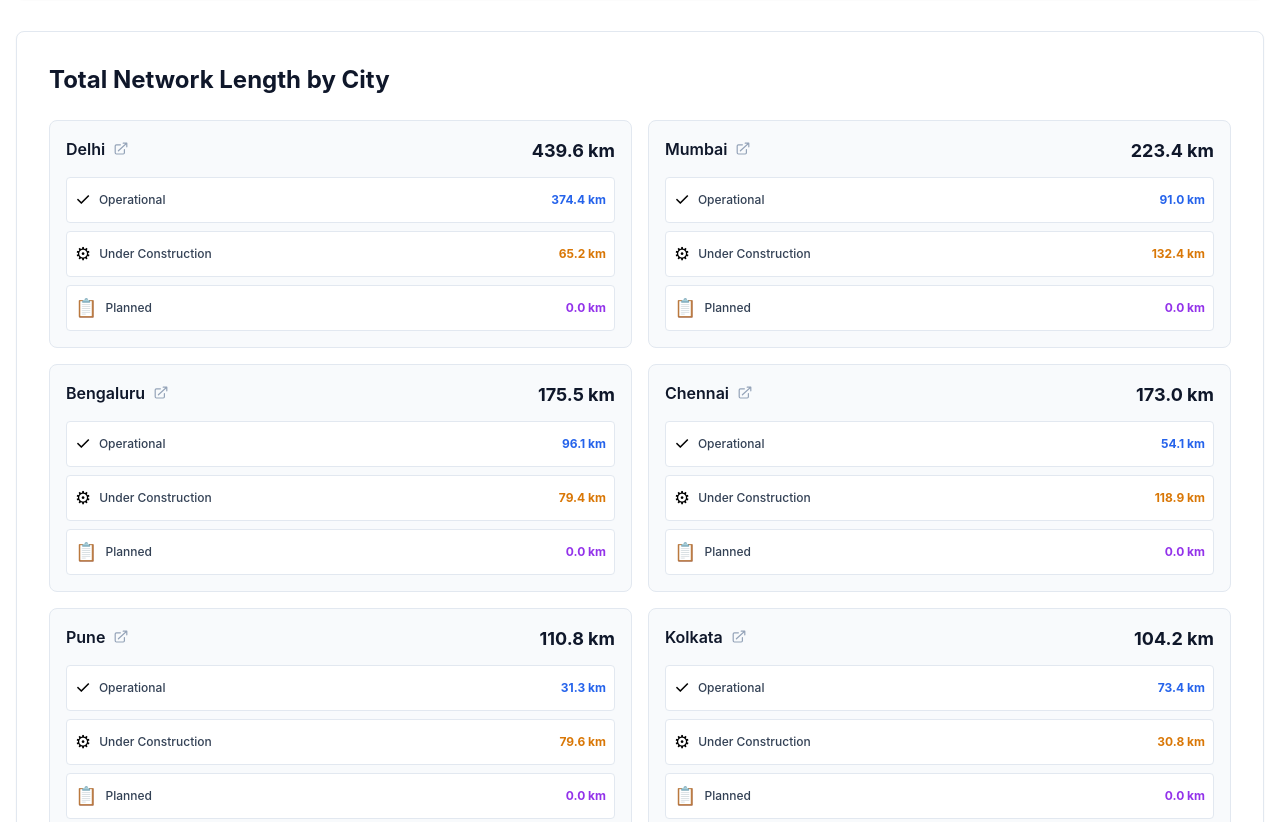
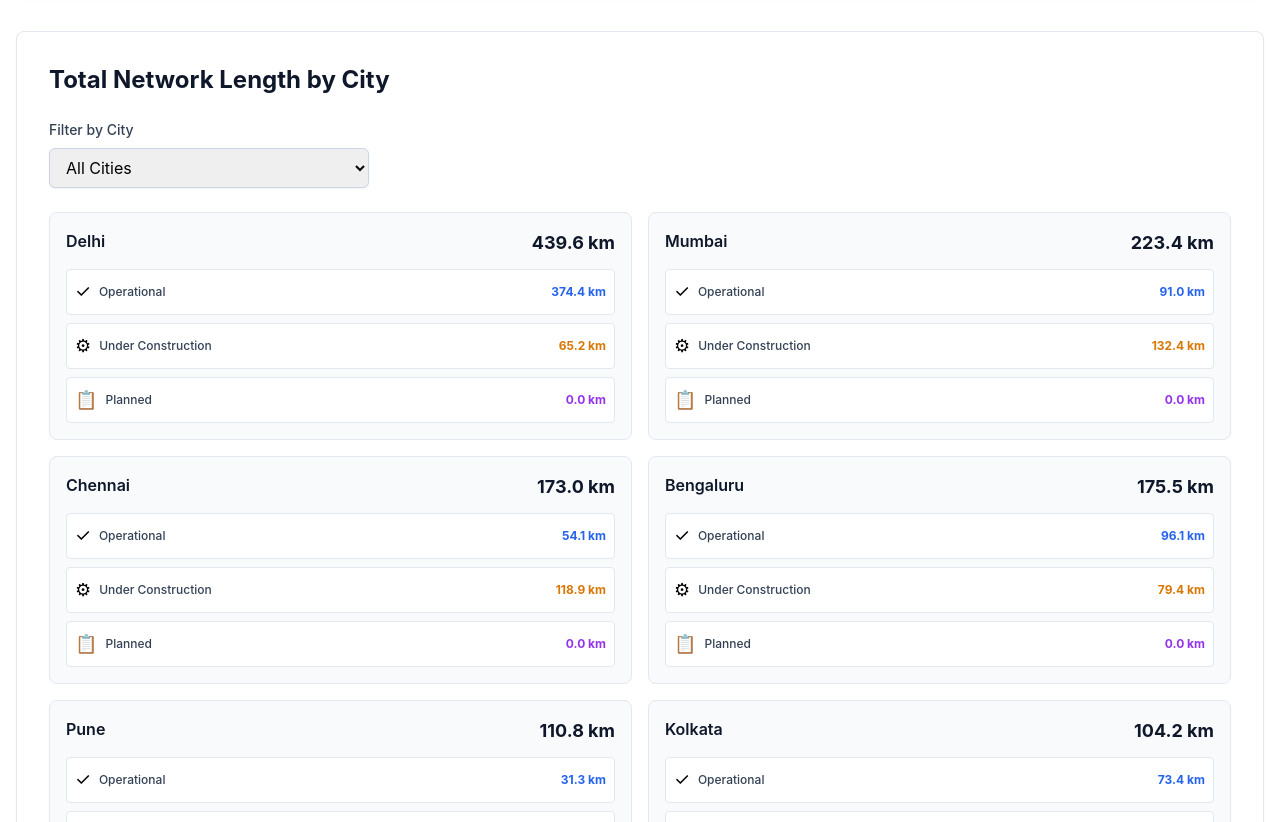
Before and after one commit to nbodd/metrosystems-india, a React (Vite) app: page / in a window 1280 px wide. Shown: the part 1978-2800 px from the top of the page. Built offline with nearby package versions, Linux system fonts and the light colour scheme.

Commit message:
update city tiers and add search filter

```diff
--- a/src/App.jsx
+++ b/src/App.jsx
@@ -9,6 +9,8 @@ import MetroCitiesData from './data/metro-cities.json';
 class App extends Component {
   render() {
     const allData = [...MetroData, ...MetroCitiesData];
+    const tierOneData = allData.filter(city => city.operational_kms >= 60 || city.city === 'Chennai');
+    const tierTwoData = allData.filter(city => city.operational_kms < 60 && city.city !== 'Chennai');
     const totalOperational = allData.reduce((sum, d) => sum + d.operational_kms, 0);
     const totalUnderConstruction = allData.reduce((sum, d) => sum + d.under_construction_kms, 0);
     const totalPlanned = allData.reduce((sum, d) => sum + d.planned_kms, 0);
@@ -59,14 +61,14 @@ class App extends Component {
             <MetricCard
               label='Cities Analyzed'
               value={citiesCount}
-              subtext={`${MetroData.length} Tier I, ${MetroCitiesData.length} Tier II`}
+              subtext={`${tierOneData.length} Tier I, ${tierTwoData.length} Tier II`}
               color='slate'
               icon='🏙'
             />
           </div>
 
           {/* Charts Section */}
-          <AnalyticsCharts tierOneData={MetroData} tierTwoData={MetroCitiesData} />
+          <AnalyticsCharts tierOneData={tierOneData} tierTwoData={tierTwoData} />
 
           {/* Data Source Footer */}
           <div className='mt-16 p-8 bg-slate-50 rounded-xl shadow-sm border border-slate-200'>
--- a/src/components/AnalyticsCharts.jsx
+++ b/src/components/AnalyticsCharts.jsx
@@ -18,9 +18,11 @@ import {
 
 export default function AnalyticsCharts({ tierOneData, tierTwoData }) {
   const [chartType, setChartType] = useState('stacked');
+  const [selectedCity, setSelectedCity] = useState('All');
 
   // Combine all data for top performers
   const allData = [...tierOneData, ...tierTwoData];
+  const filteredData = selectedCity === 'All' ? allData : allData.filter(city => city.city === selectedCity);
   const totalOperational = allData.reduce((sum, d) => sum + d.operational_kms, 0);
   const totalUnderConstruction = allData.reduce((sum, d) => sum + d.under_construction_kms, 0);
   const totalPlanned = allData.reduce((sum, d) => sum + d.planned_kms, 0);
@@ -108,7 +110,7 @@ export default function AnalyticsCharts({ tierOneData, tierTwoData }) {
         <div className="flex items-center justify-between mb-6">
           <div>
             <h3 className="text-2xl font-bold text-slate-900">Tier I Cities - Metro Network</h3>
-            <p className="text-sm text-slate-500 mt-1">Largest metropolitan areas with comprehensive metro systems</p>
+            <p className="text-sm text-slate-500 mt-1">Cities with operational metro network length of 60 km or more</p>
           </div>
           <div className="flex gap-2">
             <button
@@ -156,7 +158,7 @@ export default function AnalyticsCharts({ tierOneData, tierTwoData }) {
       {/* Tier II Cities - Chart */}
       <div className="bg-white rounded-lg shadow-sm p-8 border border-slate-200">
         <h3 className="text-2xl font-bold text-slate-900 mb-2">Tier II Cities - Metro Network</h3>
-        <p className="text-sm text-slate-500 mb-6">Secondary metropolitan areas and emerging cities</p>
+        <p className="text-sm text-slate-500 mb-6">Cities with operational metro network length less than 60 km</p>
         <ResponsiveContainer width="100%" height={350}>
           <ComposedChart data={tierTwoData} margin={{ top: 20, right: 30, left: 0, bottom: 60 }}>
             <CartesianGrid strokeDasharray="3 3" stroke="#e2e8f0" />
@@ -180,32 +182,48 @@ export default function AnalyticsCharts({ tierOneData, tierTwoData }) {
       {/* Total Distance by City */}
       <div className="bg-white rounded-lg shadow-sm p-8 border border-slate-200">
         <h3 className="text-2xl font-bold text-slate-900 mb-6">Total Network Length by City</h3>
+        <div className="mb-6">
+          <label htmlFor="city-filter" className="block text-sm font-medium text-slate-700 mb-2">Filter by City</label>
+          <select
+            id="city-filter"
+            value={selectedCity}
+            onChange={(e) => setSelectedCity(e.target.value)}
+            className="block w-full max-w-xs px-3 py-2 border border-slate-300 rounded-md shadow-sm focus:outline-none focus:ring-slate-500 focus:border-slate-500"
+          >
+            <option value="All">All Cities</option>
+            {allData
+              .map(city => city.city)
+              .sort()
+              .map(city => (
+                <option key={city} value={city}>{city}</option>
+              ))}
+          </select>
+        </div>
         <div className="grid grid-cols-1 md:grid-cols-2 gap-4">
-          {allData
-            .map(city => ({
-              ...city,
-              total: city.operational_kms + city.under_construction_kms + city.planned_kms,
-            }))
-            .sort((a, b) => b.total - a.total)
-            .slice(0, 8)
+          {filteredData
+            .map(city => {
+              const total = city.operational_kms + city.under_construction_kms + city.planned_kms;
+              const sortKey = city.operational_kms + 2 * city.under_construction_kms + city.planned_kms;
+              return { ...city, total, sortKey };
+            })
+            .sort((a, b) => b.sortKey - a.sortKey)
+            .slice(0, selectedCity === 'All' ? 8 : filteredData.length)
             .map((city, idx) => (
               <div key={idx} className="p-4 bg-slate-50 rounded-lg border border-slate-200 hover:border-slate-300 hover:shadow-sm transition-all">
                 <div className="flex justify-between items-start mb-3">
                   <div className="flex items-center gap-2">
-                    <h4 className="font-semibold text-slate-900">{city.city}</h4>
-                    {city.wikipedia_link && (
+                    {city.wikipedia_link ? (
                       <a
                         href={city.wikipedia_link}
                         target="_blank"
                         rel="noopener noreferrer"
-                        className="text-slate-400 hover:text-slate-600 transition-colors"
+                        className="font-semibold text-slate-900 hover:text-slate-600 transition-colors"
                         title="View on Wikipedia"
                       >
-                        <svg className="w-4 h-4" fill="currentColor" viewBox="0 0 20 20">
-                          <path fillRule="evenodd" d="M4.25 5.5a.75.75 0 00-.75.75v8.5c0 .414.336.75.75.75h8.5a.75.75 0 00.75-.75v-4a.75.75 0 011.5 0v4A2.25 2.25 0 0112.75 17h-8.5A2.25 2.25 0 012 14.75v-8.5A2.25 2.25 0 014.25 4h5a.75.75 0 010 1.5h-5z" clipRule="evenodd" />
-                          <path fillRule="evenodd" d="M6.194 12.753a.75.75 0 001.06.053L16.5 4.44v2.81a.75.75 0 001.5 0v-4.5a.75.75 0 00-.75-.75h-4.5a.75.75 0 000 1.5h2.553l-9.056 8.194a.75.75 0 00-.053 1.06z" clipRule="evenodd" />
-                        </svg>
+                        {city.city}
                       </a>
+                    ) : (
+                      <span className="font-semibold text-slate-900">{city.city}</span>
                     )}
                   </div>
                   <span className="text-lg font-bold text-slate-900">{city.total.toFixed(1)} km</span>
--- a/src/data/metro-cities.json
+++ b/src/data/metro-cities.json
@@ -89,54 +89,5 @@
         "under_construction_kms" : 0,
         "planned_kms" : 27.41,
         "wikipedia_link" : "https://en.wikipedia.org/wiki/Gorakhpur_Metro"
-    },
-    {
-        "city" : "Varanasi",
-        "operational_kms" : 0,
-        "under_construction_kms" : 0,
-        "planned_kms" : 0,
-        "wikipedia_link" : "https://en.wikipedia.org/wiki/Varanasi_Metro"
-    },
-    {
-        "city" : "Dehradun",
-        "operational_kms" : 0,
-        "under_construction_kms" : 0,
-        "planned_kms" : 0,
-        "wikipedia_link" : "https://en.wikipedia.org/wiki/Dehradun_Metro"
-    },
-    {
-        "city" : "Ranchi",
-        "operational_kms" : 0,
-        "under_construction_kms" : 0,
-        "planned_kms" : 0,
-        "wikipedia_link" : "https://en.wikipedia.org/wiki/Ranchi_Metro"
-    },
-    {
-        "city" : "Jabalpur",
-        "operational_kms" : 0,
-        "under_construction_kms" : 0,
-        "planned_kms" : 0,
-        "wikipedia_link" : "https://en.wikipedia.org/wiki/Jabalpur_Metro"
-    },
-    {
-        "city" : "Raipur",
-        "operational_kms" : 0,
-        "under_construction_kms" : 0,
-        "planned_kms" : 0,
-        "wikipedia_link" : "https://en.wikipedia.org/wiki/Raipur_Metro"
-    },
-    {
-        "city" : "Nashik",
-        "operational_kms" : 0,
-        "under_construction_kms" : 0,
-        "planned_kms" : 0,
-        "wikipedia_link" : "https://en.wikipedia.org/wiki/Nashik_Metro"
-    },
-    {
-        "city" : "Aurangabad",
-        "operational_kms" : 0,
-        "under_construction_kms" : 0,
-        "planned_kms" : 0,
-        "wikipedia_link" : "https://en.wikipedia.org/wiki/Aurangabad_Metro"
     }
 ]
```
